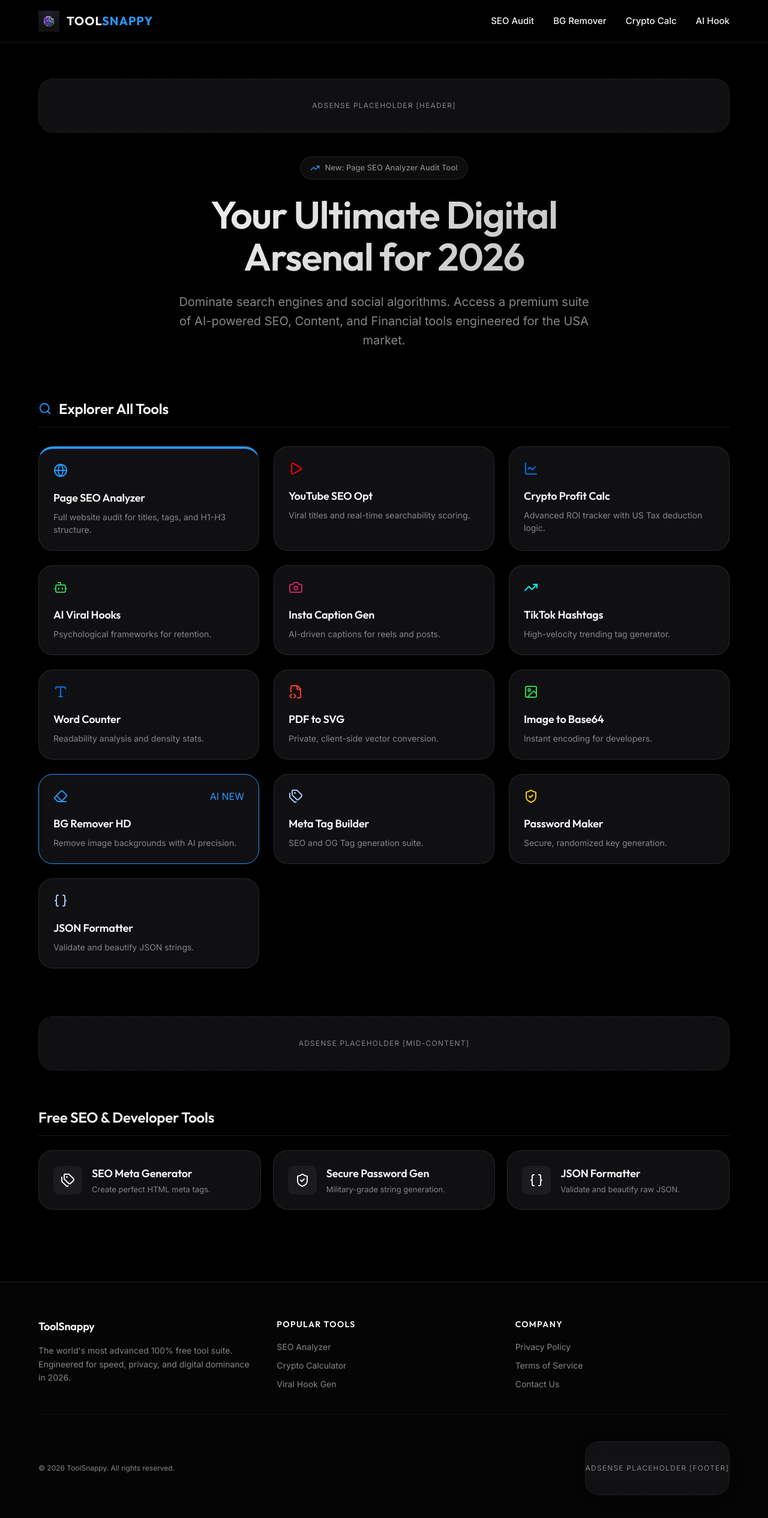
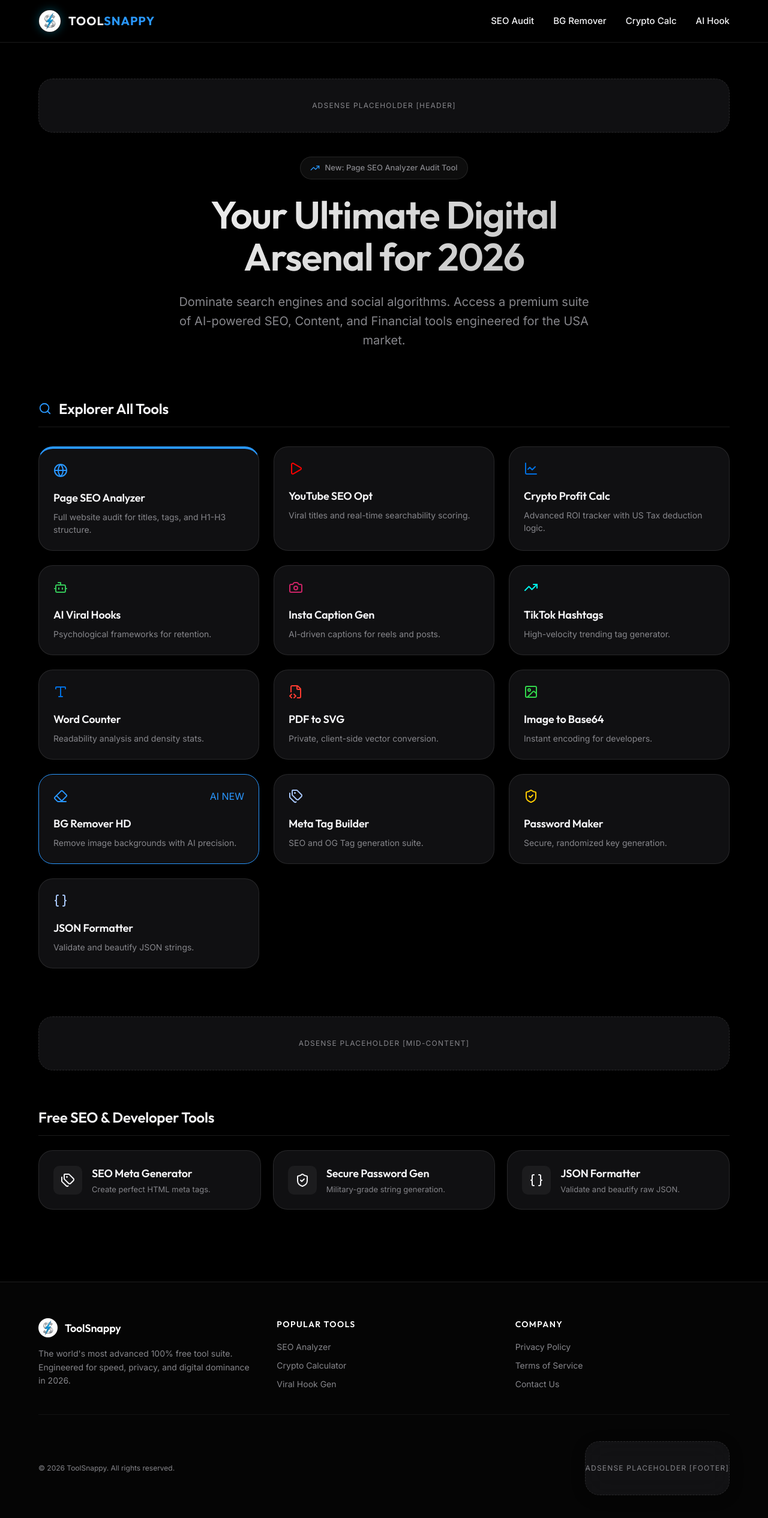
Before and after one commit to bethelighttelevision/globaltool, a Next.js app: page / in a window 1280 px wide. Shown: the top 2530 px of the page at 60% size. Built offline with nearby package versions, Linux system fonts and the light colour scheme.

Commit message:
UI Fix: Professional circular logo, favicon link, and footer branding

```diff
--- a/src/app/layout.tsx
+++ b/src/app/layout.tsx
@@ -26,14 +26,20 @@ export default function RootLayout({
 }) {
   return (
     <html lang="en" className={`${inter.variable} ${outfit.variable}`}>
+      <head>
+        <link rel="icon" href="/favicon.png" />
+      </head>
       <body className="font-sans antialiased bg-background text-foreground" style={{ minHeight: '100vh', display: 'flex', flexDirection: 'column' }}>
         <Navigation />
         <main style={{ flex: 1 }}>{children}</main>
         <footer style={{ marginTop: 'auto', padding: '60px 24px 40px', borderTop: '1px solid var(--card-border)', background: 'rgba(255,255,255,0.02)' }}>
           <div className="content-container">
             <div style={{ display: 'grid', gridTemplateColumns: 'repeat(auto-fit, minmax(200px, 1fr))', gap: '40px', marginBottom: '40px' }}>
-              <div>
-                <h3 style={{ fontSize: '18px', marginBottom: '16px', color: '#fff' }}>ToolSnappy</h3>
+              <div style={{ display: 'flex', flexDirection: 'column', gap: '16px' }}>
+                <div style={{ display: 'flex', alignItems: 'center', gap: '12px' }}>
+                  <img src="/logo.png" alt="ToolSnappy" style={{ height: '32px', borderRadius: '50%' }} />
+                  <h3 style={{ fontSize: '18px', margin: 0, color: '#fff' }}>ToolSnappy</h3>
+                </div>
                 <p style={{ color: 'var(--muted)', fontSize: '14px', lineHeight: 1.6 }}>The world's most advanced 100% free tool suite. Engineered for speed, privacy, and digital dominance in 2026.</p>
               </div>
               <div>
--- a/src/components/Navigation.tsx
+++ b/src/components/Navigation.tsx
@@ -6,7 +6,20 @@ export default function Navigation() {
     <nav className="glass-nav">
       <div className="content-container" style={{ height: '70px', display: 'flex', alignItems: 'center', justifyContent: 'space-between' }}>
         <Link href="/" style={{ textDecoration: 'none', display: 'flex', alignItems: 'center', gap: '12px' }}>
-          <img src="/logo.png" alt="ToolSnappy Logo" style={{ height: '35px', width: 'auto' }} />
+          <div style={{ position: 'relative', display: 'flex', alignItems: 'center', justifyContent: 'center' }}>
+            <img
+              src="/logo.png"
+              alt="ToolSnappy Logo"
+              style={{
+                height: '38px',
+                width: '38px',
+                borderRadius: '50%',
+                objectFit: 'cover',
+                border: '1.5px solid rgba(255,255,255,0.1)',
+                boxShadow: '0 0 15px rgba(0,210,255,0.3)'
+              }}
+            />
+          </div>
           <div style={{ fontSize: '20px', fontWeight: 'bold', fontFamily: 'var(--font-heading)', color: 'var(--foreground)', letterSpacing: '1px' }}>
             TOOL<span style={{ color: 'var(--accent)' }}>SNAPPY</span>
           </div>
```
Also changed, not shown: public/favicon.png, public/logo.png.
